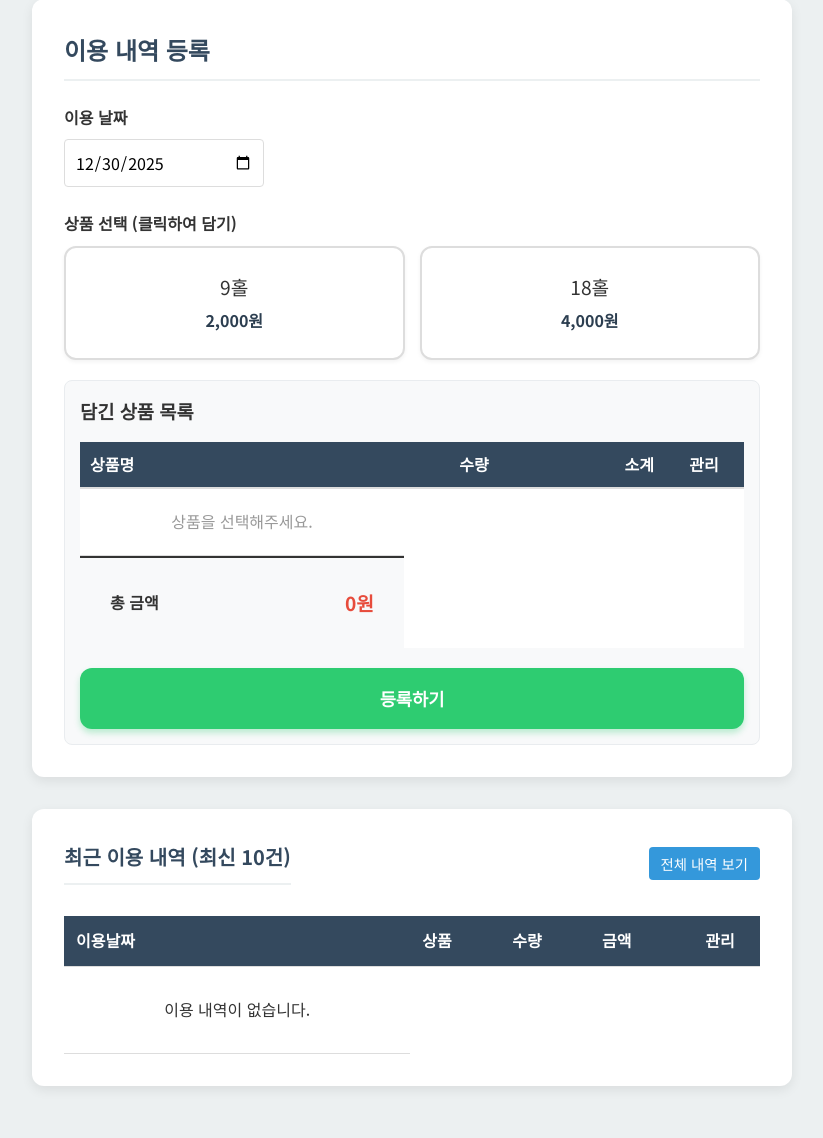
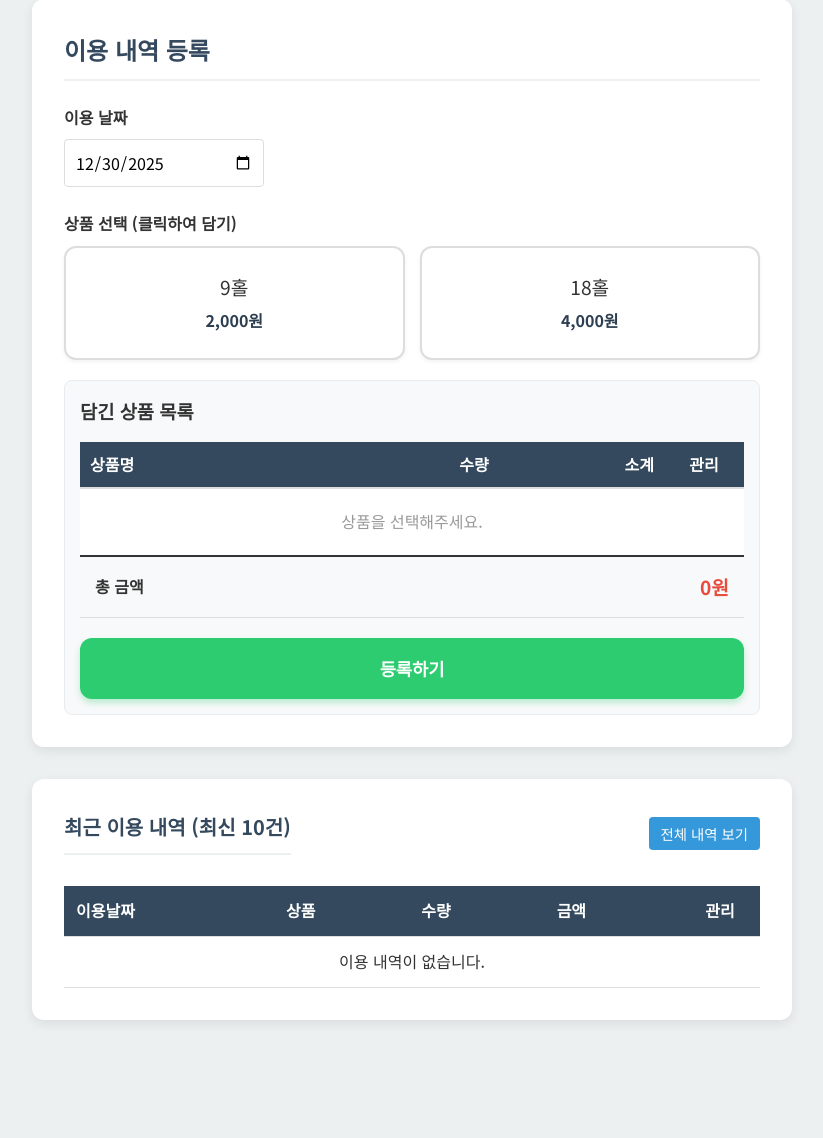
Before and after one commit to pdk3028-coder/screengolf-usage, a Flask app: page /dashboard in a window 1280 px wide. Shown: the part 188-1326 px from the top of the page, without its empty margins (228-1051 px from the left). After the commit the page ends 1210 px from the top, so only its background shows below. Run offline with Flask 3, Linux system fonts and the light colour scheme; the visitor is signed in with stand-in values (Sample User, id 1); data that the repository does not hold is empty.

Commit message:
Refactor list table: wrap names and expand footer

```diff
--- a/templates/dashboard.html
+++ b/templates/dashboard.html
@@ -47,11 +47,14 @@
                 </tr>
             </tbody>
             <tfoot>
-                <tr style="border-top: 2px solid #333;">
-                    <td colspan="2" style="text-align: right; padding: 15px; font-weight: bold;">총 금액</td>
-                    <td colspan="2"
-                        style="text-align: right; padding: 15px; font-weight: bold; font-size: 1.2rem; color: #e74c3c;">
-                        <span id="total-amount">0</span>원
+                <tr style="border-top: 2px solid #333; background: #f8f9fa;">
+                    <td colspan="4" style="padding: 15px;">
+                        <div style="display: flex; justify-content: space-between; align-items: center; width: 100%;">
+                            <span style="font-weight: bold;">총 금액</span>
+                            <span style="font-weight: bold; font-size: 1.2rem; color: #e74c3c;">
+                                <span id="total-amount">0</span>원
+                            </span>
+                        </div>
                     </td>
                 </tr>
             </tfoot>
@@ -373,7 +376,7 @@
             font-size: 1rem;
         }
 
-        /* 버튼 크기만 살짝 키움 (터치 편의상 유지 권장) */
+        /* 상품 버튼 */
         .product-btn {
             padding: 15px;
         }
@@ -385,87 +388,15 @@
         .product-btn span:last-child {
             font-size: 0.9rem !important;
         }
-    }
 
-    /* 수량 조절 버튼 우측 정렬 보정 */
-    .qty-control {
-        margin-left: auto;
-    }
-
-    /* 이용 내역 테이블 */
-    .table-responsive tbody td:nth-of-type(1):before {
-        content: "이용날짜";
-        position: absolute;
-        left: 15px;
-        top: 50%;
-        transform: translateY(-50%);
-        font-weight: bold;
-        color: #666;
-    }
-
-    .table-responsive tbody td:nth-of-type(2):before {
-        content: "상품";
-        position: absolute;
-        left: 15px;
-        top: 50%;
-        transform: translateY(-50%);
-        font-weight: bold;
-        color: #666;
-    }
-
-    .table-responsive tbody td:nth-of-type(3):before {
-        content: "수량";
-        position: absolute;
-        left: 15px;
-        top: 50%;
-        transform: translateY(-50%);
-        font-weight: bold;
-        color: #666;
-    }
-
-    .table-responsive tbody td:nth-of-type(4):before {
-        content: "금액";
-        position: absolute;
-        left: 15px;
-        top: 50%;
-        transform: translateY(-50%);
-        font-weight: bold;
-        color: #666;
-    }
-
-    /* 빈 내역 메시지 처리 */
-    #empty-cart-msg td,
-    .table-responsive tr td[colspan] {
-        text-align: center;
-        padding: 30px;
-        display: block;
-        width: 100%;
-    }
-
-    #empty-cart-msg td:before,
-    .table-responsive tr td[colspan]:before {
-        content: none !important;
-    }
-
-    /* 총 금액 영역 (tfoot) */
-    tfoot tr {
-        display: flex;
-        justify-content: space-between;
-        align-items: center;
-        padding: 15px;
-        background: #f8f9fa;
-    }
-
-    tfoot td {
-        display: inline-block;
-        border: none;
-        padding: 0;
-        width: auto;
-        text-align: right;
-    }
-
-    tfoot td:first-child {
-        text-align: left;
+        /* 모바일에서 상품명(첫번째 컬럼)은 줄바꿈 허용하여 표 너비 확보 */
+        table th:nth-child(1),
+        table td:nth-child(1) {
+            white-space: normal !important;
+            word-break: keep-all;
+            min-width: 60px;
+            /* 너무 좁아지지 않게 */
+        }
     }
 
     /* 등록하기 버튼 */
```
